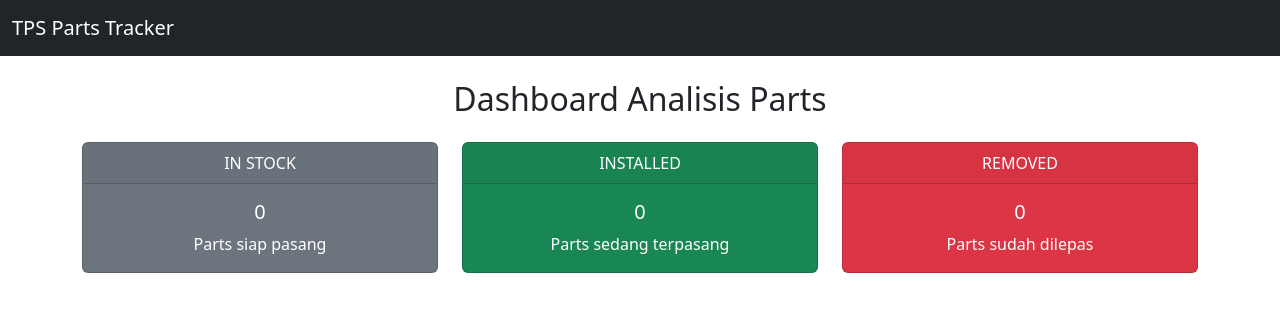
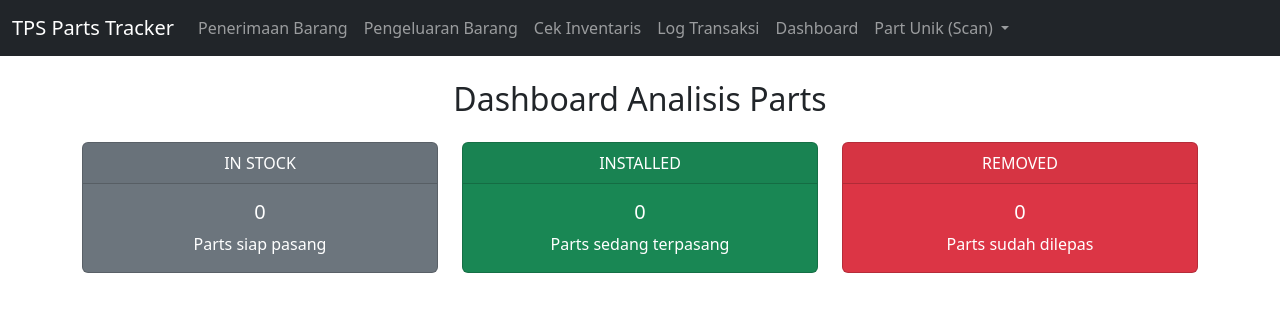
Before and after one commit to farizbima/tps-inventory-project, a Flask app: page /dashboard in a window 1280 px wide. Shown: the top 311 px of the page. Run offline with Flask 3, Linux system fonts and the light colour scheme; data that the repository does not hold is empty; some libraries are stand-ins or nearby versions.

Commit message:
final update on navbar i guess

```diff
--- a/app/templates/base.html
+++ b/app/templates/base.html
@@ -4,16 +4,42 @@
     <meta charset="UTF-8">
     <meta name="viewport" content="width=device-width, initial-scale=1.0">
     <title>{% block title %}Tracking Parts TPS{% endblock %}</title>
-
     <link href="{{ url_for('static', filename='css/bootstrap.min.css') }}" rel="stylesheet">
-
 </head>
 <body>
+
 <nav class="navbar navbar-expand-lg navbar-dark bg-dark">
     <div class="container-fluid">
-            <a class="navbar-brand" href="/">TPS Parts Tracker</a>
+        <a class="navbar-brand" href="{{ url_for('index') }}">TPS Parts Tracker</a>
+        <button class="navbar-toggler" type="button" data-bs-toggle="collapse" data-bs-target="#navbarNav">
+            <span class="navbar-toggler-icon"></span>
+        </button>
         <div class="collapse navbar-collapse" id="navbarNav">
             <ul class="navbar-nav">
+                <li class="nav-item">
+                    <a class="nav-link" href="{{ url_for('penerimaan_barang') }}">Penerimaan Barang</a>
+                </li>
+                <li class="nav-item">
+                    <a class="nav-link" href="{{ url_for('pengeluaran_barang') }}">Pengeluaran Barang</a>
+                </li>
+                <li class="nav-item">
+                    <a class="nav-link" href="{{ url_for('inventory') }}">Cek Inventaris</a>
+                </li>
+                <li class="nav-item">
+                    <a class="nav-link" href="{{ url_for('log_transaksi') }}">Log Transaksi</a>
+                </li>
+                 <li class="nav-item">
+                    <a class="nav-link" href="{{ url_for('dashboard') }}">Dashboard</a>
+                </li>
+                <li class="nav-item dropdown">
+                  <a class="nav-link dropdown-toggle" href="#" id="navbarDropdown" role="button" data-bs-toggle="dropdown" aria-expanded="false">
+                    Part Unik (Scan)
+                  </a>
+                  <ul class="dropdown-menu" aria-labelledby="navbarDropdown">
+                    <li><a class="dropdown-item" href="{{ url_for('index') }}">Scan Pemasangan/Pelepasan</a></li>
+                    <li><a class="dropdown-item" href="{{ url_for('history') }}">Riwayat Part Unik</a></li>
+                  </ul>
+                </li>
             </ul>
         </div>
     </div>
@@ -32,6 +58,7 @@
     {% endwith %}
 
     {% block content %}{% endblock %}
+
 </div>
 
 <script src="{{ url_for('static', filename='js/bootstrap.bundle.min.js') }}"></script>
```
Lines whose indentation alone changed are shown as unchanged.
